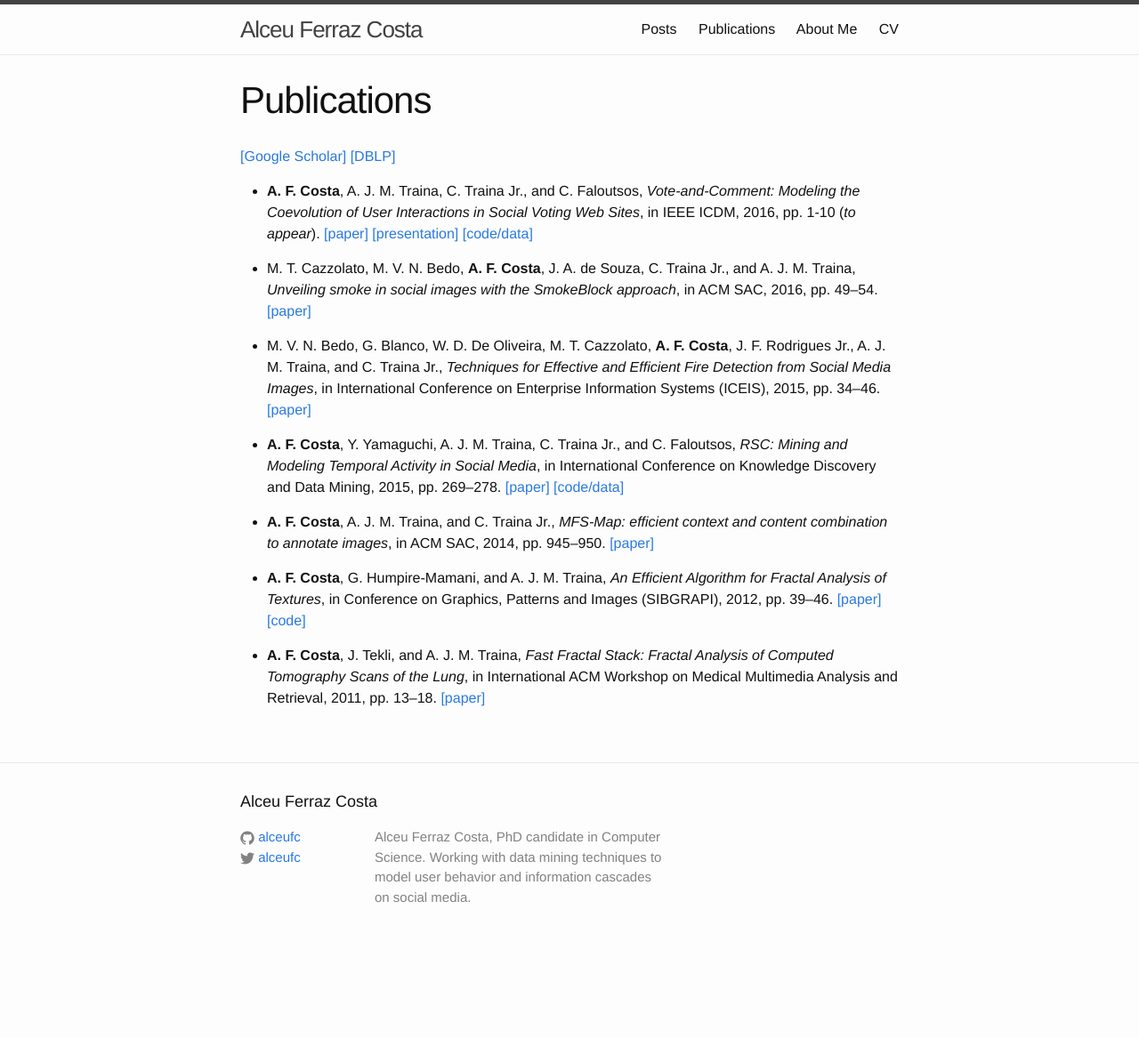
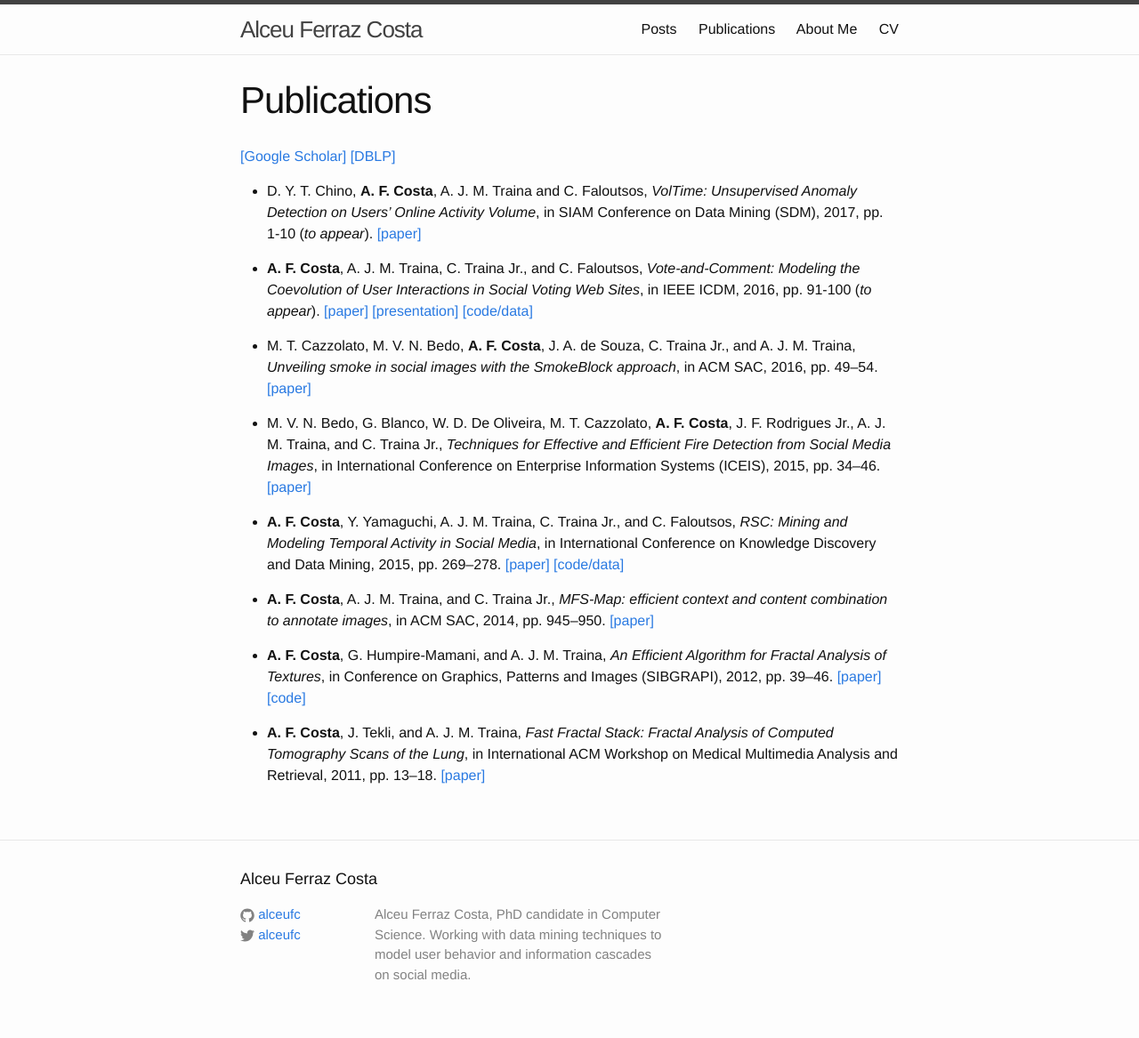
Before and after one commit to alceufc/alceufc.github.io, a Jekyll site: the page built from publications/index.md, in a window 1280 px wide. Shown: the whole page at 89% size. Built offline with Jekyll 4.4.1, drawn with Linux system fonts in a browser that asks for light colours; before the commit the page ends 1080 px from its top, so only the background shows below that.

Commit message:
Updated publications.

```diff
--- a/publications/index.md
+++ b/publications/index.md
@@ -7,10 +7,14 @@ permalink: /publications/
 [\[Google Scholar\]](https://scholar.google.com/citations?user=41raq5UAAAAJ)
 [\[DBLP\]](http://dblp.uni-trier.de/pers/hd/c/Costa:Alceu_Ferraz)
 
+- D. Y. T. Chino, **A. F. Costa**, A. J. M. Traina and C. Faloutsos,
+  *VolTime: Unsupervised Anomaly Detection on Users’ Online Activity Volume*,
+  in SIAM Conference on Data Mining (SDM), 2017, pp. 1-10 (*to appear*).
+    [\[paper\]](/assets/papers/Chino_SDM_2016.pdf)
 
 - **A. F. Costa**, A. J. M. Traina, C. Traina Jr., and C. Faloutsos,
   *Vote-and-Comment: Modeling the Coevolution of User Interactions in Social Voting Web Sites*,
-  in IEEE ICDM, 2016, pp. 1-10 (*to appear*).
+  in IEEE ICDM, 2016, pp. 91-100 (*to appear*).
     [\[paper\]](/assets/papers/Costa_ICDM_2016.pdf)
     [\[presentation\]](/assets/presentations/ICDM_2016.pdf)
     [\[code/data\]](https://github.com/alceufc/vnc_model)
```
Also changed, not shown: 2 other files.
